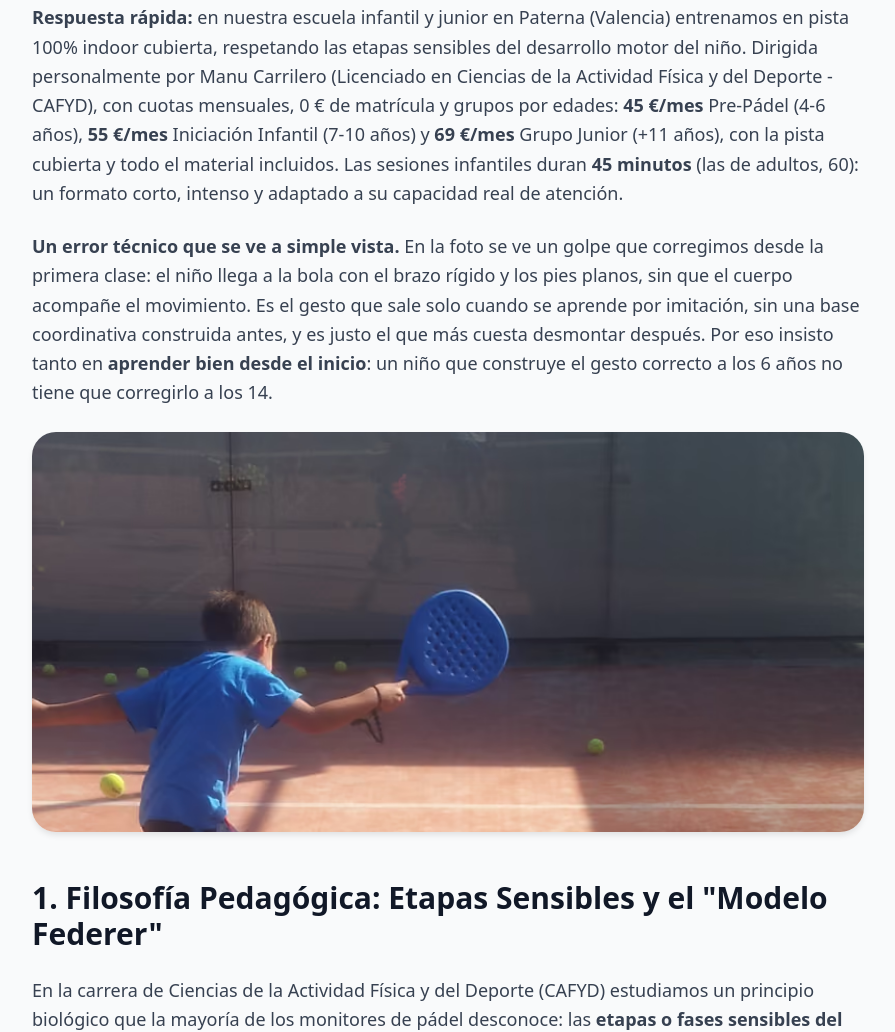
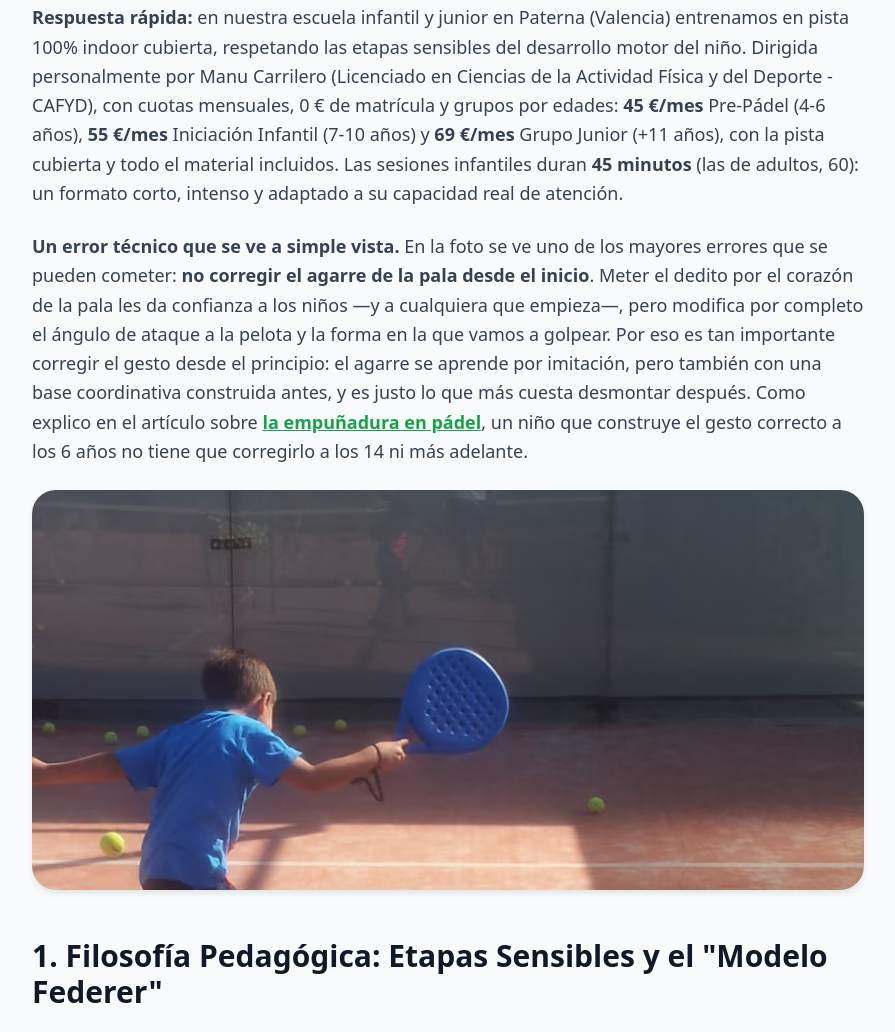
Before and after one commit to manucarri/manucarri.github.io, a website: page clases-padel-ninos-valencia-escuela-infantil.html in a window 1280 px wide. Shown: the part 1103-2135 px from the top of the page, without its empty margins (192-1087 px from the left). Drawn offline with Linux system fonts and the light colour scheme.

Commit message:
Parrafo del error tecnico reescrito: agarre de la pala, enlazado al articulo de la empunadura (ES/EN)

```diff
--- a/clases-padel-ninos-valencia-escuela-infantil.html
+++ b/clases-padel-ninos-valencia-escuela-infantil.html
@@ -232,9 +232,9 @@
 
             <p><strong>Respuesta rápida:</strong> en nuestra escuela infantil y junior en Paterna (Valencia) entrenamos en pista 100% indoor cubierta, respetando las etapas sensibles del desarrollo motor del niño. Dirigida personalmente por Manu Carrilero (Licenciado en Ciencias de la Actividad Física y del Deporte - CAFYD), con cuotas mensuales, 0 € de matrícula y grupos por edades: <strong>45 €/mes</strong> Pre-Pádel (4-6 años), <strong>55 €/mes</strong> Iniciación Infantil (7-10 años) y <strong>69 €/mes</strong> Grupo Junior (+11 años), con la pista cubierta y todo el material incluidos. Las sesiones infantiles duran <strong>45 minutos</strong> (las de adultos, 60): un formato corto, intenso y adaptado a su capacidad real de atención.</p>
 
-            <p><strong>Un error técnico que se ve a simple vista.</strong> En la foto se ve un golpe que corregimos desde la primera clase: el niño llega a la bola con el brazo rígido y los pies planos, sin que el cuerpo acompañe el movimiento. Es el gesto que sale solo cuando se aprende por imitación, sin una base coordinativa construida antes, y es justo el que más cuesta desmontar después. Por eso insisto tanto en <strong>aprender bien desde el inicio</strong>: un niño que construye el gesto correcto a los 6 años no tiene que corregirlo a los 14.</p>
+            <p><strong>Un error técnico que se ve a simple vista.</strong> En la foto se ve uno de los mayores errores que se pueden cometer: <strong>no corregir el agarre de la pala desde el inicio</strong>. Meter el dedito por el corazón de la pala les da confianza a los niños —y a cualquiera que empieza—, pero modifica por completo el ángulo de ataque a la pelota y la forma en la que vamos a golpear. Por eso es tan importante corregir el gesto desde el principio: el agarre se aprende por imitación, pero también con una base coordinativa construida antes, y es justo lo que más cuesta desmontar después. Como explico en el artículo sobre <a href="empunadura-continental-padel-errores.html" class="text-padel-600 font-bold underline hover:text-padel-900">la empuñadura en pádel</a>, un niño que construye el gesto correcto a los 6 años no tiene que corregirlo a los 14 ni más adelante.</p>
 
-            <img src="clases-padel-ninos-tecnica.avif" alt="Niño golpeando la bola con el brazo rígido, error técnico habitual en clases de pádel para niños" loading="lazy" decoding="async" width="800" height="480" class="w-full h-[400px] object-cover rounded-3xl shadow-md mb-12">
+            <img src="clases-padel-ninos-tecnica.avif" alt="Niño golpeando la bola con un agarre incorrecto de la pala, error técnico habitual en clases de pádel para niños" loading="lazy" decoding="async" width="800" height="480" class="w-full h-[400px] object-cover rounded-3xl shadow-md mb-12">
 
             <h2 class="text-3xl font-bold text-gray-900 mt-12 mb-6">1. Filosofía Pedagógica: Etapas Sensibles y el "Modelo Federer"</h2>
             <p>En la carrera de Ciencias de la Actividad Física y del Deporte (CAFYD) estudiamos un principio biológico que la mayoría de los monitores de pádel desconoce: las <strong>etapas o fases sensibles del aprendizaje motor</strong>. Existen ventanas en la infancia en las que el sistema nervioso del niño absorbe coordinación, equilibrio, percepción espacio-temporal y agilidad en muy poco tiempo y de forma natural. Si dejas pasar esa ventana, enseñar esas mismas habilidades en la adolescencia cuesta diez veces más esfuerzo.</p>
```
Also changed, not shown: kids-padel-lessons-valencia-junior-academy.html (+2 -2 lines).
